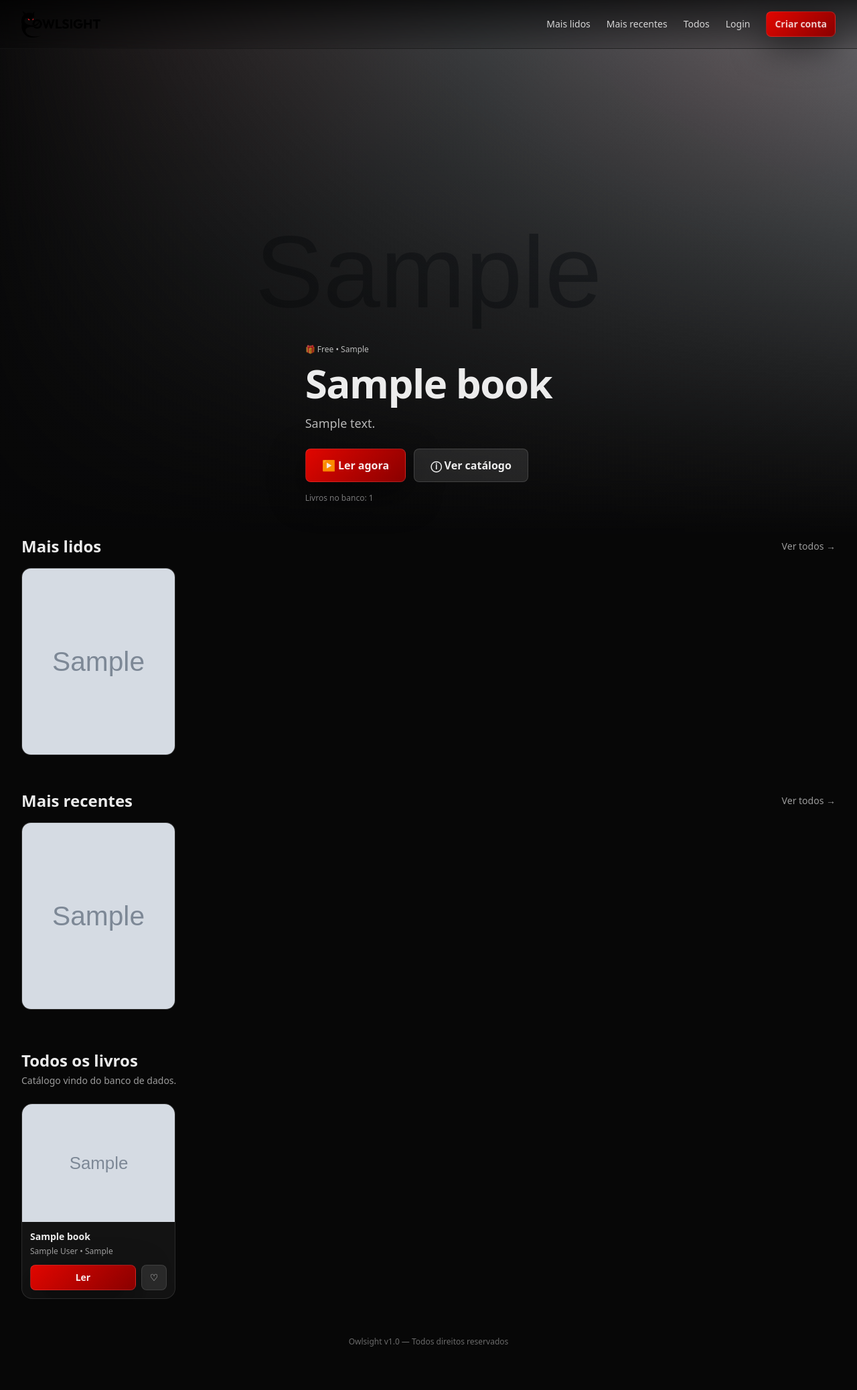
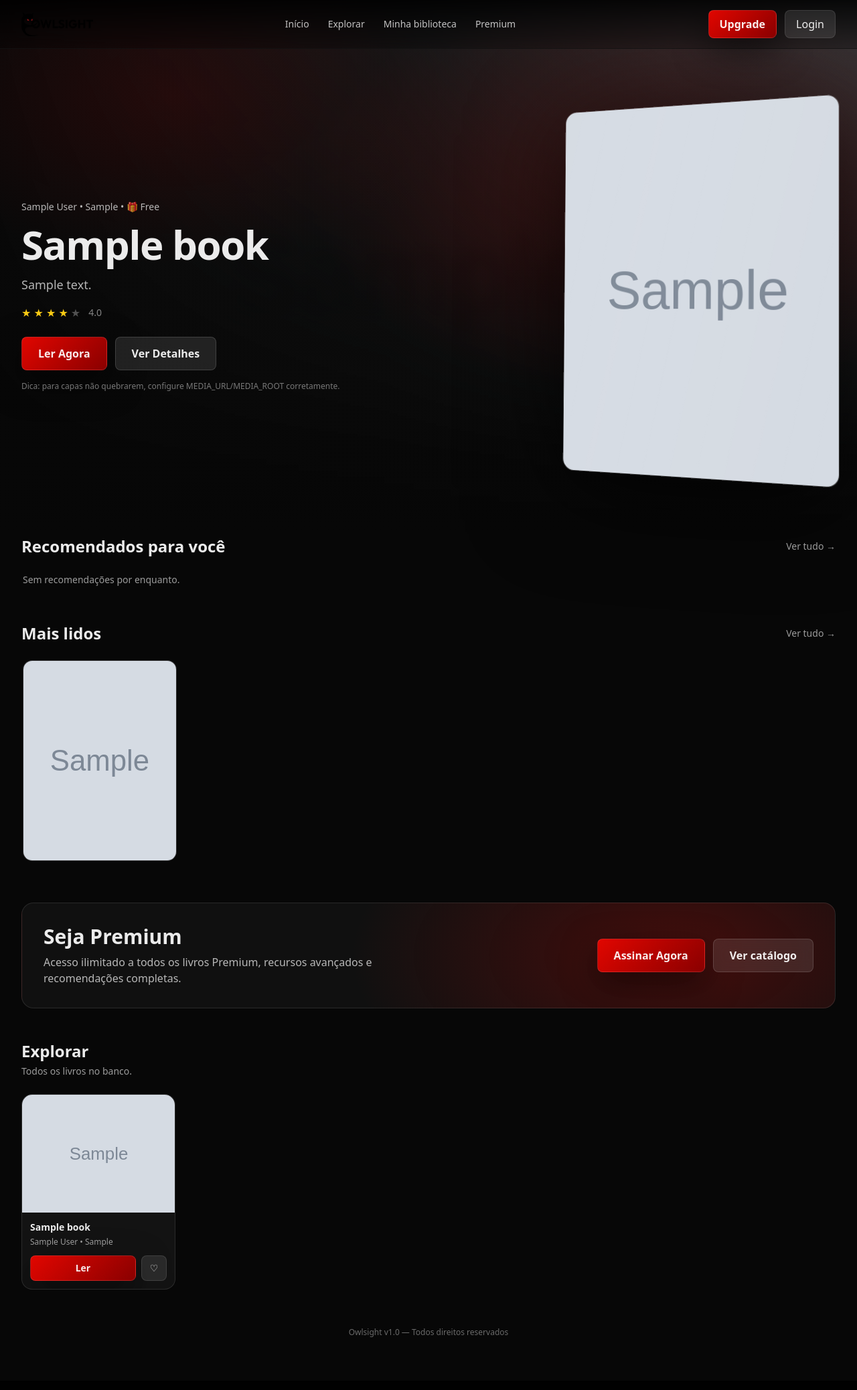
Before and after one commit to fernandomacombo/owlsight, a Django app: page / in a window 1280 px wide. Shown: the whole page at 67% size. After the commit the page ends 1997 px from the top, so only its background shows below. Run offline with Django 5.2, Linux system fonts and the light colour scheme; tables that the repository leaves empty hold one stand-in row (values such as "Sample post"); grey boxes marked "Sample" are stand-in pictures; some libraries are stand-ins or nearby versions.

Commit message:
atualizado

```diff
--- a/frontend/templates/frontend/index.html
+++ b/frontend/templates/frontend/index.html
@@ -16,67 +16,33 @@
     :root{
       --bg:#070707;
       --text: rgba(255,255,255,.92);
-      --muted: rgba(255,255,255,.62);
+      --muted: rgba(255,255,255,.65);
+      --muted2: rgba(255,255,255,.45);
       --stroke: rgba(255,255,255,.10);
       --red:#E10600;
       --red2:#8A0000;
+      --panel: rgba(0,0,0,.55);
     }
 
     html,body{ height:100%; background:var(--bg); color:var(--text); }
     body{ overflow-x:hidden; }
 
-    /* ====== NAV ====== */
-    .nav-glass{
-      background: linear-gradient(180deg, rgba(0,0,0,.70), rgba(0,0,0,.15));
-      backdrop-filter: blur(8px);
-      -webkit-backdrop-filter: blur(8px);
+    /* ===== NAV ===== */
+    .nav{
+      position:fixed; top:0; left:0; right:0; z-index:50;
+      background: linear-gradient(180deg, rgba(0,0,0,.85), rgba(0,0,0,.25));
       border-bottom: 1px solid rgba(255,255,255,.06);
+      backdrop-filter: blur(10px);
+      -webkit-backdrop-filter: blur(10px);
     }
+    .nav-link{
+      color: rgba(255,255,255,.75);
+      transition: color .15s ease, transform .15s ease;
+    }
+    .nav-link:hover{ color: rgba(255,255,255,.95); transform: translateY(-1px); }
 
-    /* ====== HERO (Netflix banner) ====== */
-    .hero{
-      position: relative;
-      height: 100vh;           /* ocupa toda tela */
-      min-height: 640px;
-      display: grid;
-      align-items: end;
-    }
-    @media (max-width: 640px){
-      .hero{ min-height: 720px; }
-    }
-
-    .hero-bg{
-      position:absolute; inset:0;
-      background:
-        radial-gradient(900px 520px at 15% 10%, rgba(225,6,0,.25), transparent 60%),
-        radial-gradient(700px 420px at 85% 15%, rgba(138,0,0,.20), transparent 60%),
-        #070707;
-      overflow:hidden;
-    }
-    .hero-bg img{
-      width:100%; height:100%;
-      object-fit: cover;
-      opacity:.55;
-      filter: saturate(1.08) contrast(1.08);
-      transform: scale(1.04);
-      animation: slowZoom 10s ease-in-out infinite alternate;
-    }
-    @keyframes slowZoom{
-      from{ transform: scale(1.04) translateY(0); }
-      to{ transform: scale(1.10) translateY(1%); }
-    }
-
-    /* Gradientes Netflix */
-    .hero-shade{
-      position:absolute; inset:0;
-      background:
-        linear-gradient(90deg, rgba(7,7,7,.95) 0%, rgba(7,7,7,.55) 45%, rgba(7,7,7,.08) 100%),
-        linear-gradient(180deg, rgba(7,7,7,.12) 0%, rgba(7,7,7,.85) 80%, rgba(7,7,7,1) 100%);
-    }
-
-    /* ====== BUTTONS ====== */
     .btn-red{
-      background: linear-gradient(135deg, var(--red), var(--red2));
+      background: linear-gradient(135deg,var(--red),var(--red2));
       border: 1px solid rgba(255,255,255,.12);
       box-shadow: 0 18px 50px rgba(0,0,0,.55);
     }
@@ -87,19 +53,97 @@
       -webkit-backdrop-filter: blur(10px);
     }
 
-    /* ====== ROWS ====== */
+    /* ===== HERO ===== */
+    .hero{
+      min-height: 100vh;
+      position: relative;
+      display:flex;
+      align-items: center;
+      padding-top: 84px; /* nav height */
+    }
+
+    .hero-bg{
+      position:absolute; inset:0;
+      overflow:hidden;
+      background: #050505;
+    }
+    .hero-bg .bg-img{
+      position:absolute; inset:-2%;
+      width:104%; height:104%;
+      object-fit: cover;
+      filter: blur(10px) saturate(1.1) contrast(1.05);
+      opacity:.35;
+      transform: scale(1.10);
+      animation: slowMove 10s ease-in-out infinite alternate;
+    }
+    @keyframes slowMove{
+      from{ transform: scale(1.10) translateY(0px); }
+      to  { transform: scale(1.16) translateY(10px); }
+    }
+
+    .hero-shade{
+      position:absolute; inset:0;
+      background:
+        radial-gradient(900px 520px at 78% 35%, rgba(225,6,0,.20), transparent 60%),
+        radial-gradient(700px 420px at 20% 18%, rgba(138,0,0,.18), transparent 60%),
+        linear-gradient(90deg, rgba(7,7,7,.95) 0%, rgba(7,7,7,.72) 45%, rgba(7,7,7,.15) 100%),
+        linear-gradient(180deg, rgba(7,7,7,.25) 0%, rgba(7,7,7,.95) 85%, rgba(7,7,7,1) 100%);
+    }
+
+    .fade-up{ animation: fadeUp .55s ease both; }
+    @keyframes fadeUp{
+      from{ opacity:0; transform: translateY(10px); }
+      to{ opacity:1; transform: translateY(0); }
+    }
+
+    /* Book “3D-ish” */
+    .book-wrap{
+      position: relative;
+      width: min(420px, 80vw);
+      aspect-ratio: 3/4;
+      transform: translateZ(0);
+      filter: drop-shadow(0 30px 70px rgba(0,0,0,.75));
+    }
+    .book{
+      width:100%; height:100%;
+      border-radius: 18px;
+      overflow:hidden;
+      border: 1px solid rgba(255,255,255,.10);
+      background: rgba(255,255,255,.06);
+      transform: perspective(900px) rotateY(-14deg) rotateX(2deg);
+      animation: bookFloat 4.8s ease-in-out infinite;
+    }
+    @keyframes bookFloat{
+      0%,100%{ transform: perspective(900px) rotateY(-14deg) rotateX(2deg) translateY(0); }
+      50%{ transform: perspective(900px) rotateY(-12deg) rotateX(1deg) translateY(-10px); }
+    }
+    .book img{ width:100%; height:100%; object-fit: cover; display:block; }
+    .book:after{
+      content:"";
+      position:absolute; inset:-35% -50%;
+      background: linear-gradient(90deg, transparent, rgba(255,255,255,.16), transparent);
+      transform: rotate(12deg);
+      animation: shine 2.8s ease-in-out infinite;
+      pointer-events:none;
+    }
+    @keyframes shine{
+      from{ transform: translateX(-28%) rotate(12deg); opacity:.25; }
+      to  { transform: translateX(28%) rotate(12deg); opacity:.25; }
+    }
+
+    /* ===== ROWS ===== */
     .row{
       display:flex;
       gap: 14px;
       overflow-x:auto;
-      padding-bottom: 12px;
+      padding: 8px 2px 14px;
       scroll-snap-type: x mandatory;
     }
     .row::-webkit-scrollbar{ height: 10px; }
     .row::-webkit-scrollbar-thumb{ background: rgba(255,255,255,.14); border-radius: 999px; }
     .row::-webkit-scrollbar-track{ background: rgba(255,255,255,.04); border-radius: 999px; }
 
-    .card{
+    .tile{
       width: 180px;
       flex: 0 0 auto;
       scroll-snap-align: start;
@@ -107,42 +151,31 @@
       transform: translateZ(0);
       transition: transform .18s ease;
     }
-    @media (min-width: 640px){ .card{ width: 210px; } }
-    @media (min-width: 1024px){ .card{ width: 230px; } }
+    @media (min-width:640px){ .tile{ width: 210px; } }
+    @media (min-width:1024px){ .tile{ width: 230px; } }
 
     .poster{
-      height: 280px;
+      height: 300px;
       border-radius: 14px;
-      overflow: hidden;
+      overflow:hidden;
       border: 1px solid rgba(255,255,255,.10);
-      background: rgba(255,255,255,.05);
+      background: rgba(255,255,255,.06);
     }
-    .poster img{
-      width:100%; height:100%;
-      object-fit: cover;
-      display:block;
-    }
+    .poster img{ width:100%; height:100%; object-fit: cover; display:block; }
 
-    .card:hover{ transform: scale(1.08); z-index: 30; }
-    .info{
-      position:absolute;
-      left:0; right:0;
-      bottom:-10px;
+    .tile:hover{ transform: scale(1.10); z-index: 30; }
+    .tile-info{
+      position:absolute; left:0; right:0; bottom:-8px;
       transform: translateY(16px);
       opacity:0;
       transition: opacity .18s ease, transform .18s ease;
       padding: 10px;
       border-radius: 14px;
-      background: rgba(0,0,0,.85);
+      background: rgba(0,0,0,.86);
       border: 1px solid rgba(255,255,255,.10);
       box-shadow: 0 20px 60px rgba(0,0,0,.65);
-      pointer-events:none;
     }
-    .card:hover .info{
-      opacity:1;
-      transform: translateY(0);
-      pointer-events:auto;
-    }
+    .tile:hover .tile-info{ opacity:1; transform: translateY(0); }
 
     .clamp-2{
       display:-webkit-box;
@@ -151,13 +184,14 @@
       overflow:hidden;
     }
 
-    /* ====== small subtle motion ====== */
-    .fade-up{
-      animation: fadeUp .6s ease both;
-    }
-    @keyframes fadeUp{
-      from{ opacity:0; transform: translateY(10px); }
-      to{ opacity:1; transform: translateY(0); }
+    /* Premium strip */
+    .premium-strip{
+      border: 1px solid rgba(255,255,255,.10);
+      background:
+        radial-gradient(800px 420px at 80% 50%, rgba(225,6,0,.25), transparent 60%),
+        rgba(255,255,255,.04);
+      border-radius: 18px;
+      overflow:hidden;
     }
 
     @media (prefers-reduced-motion: reduce){
@@ -169,58 +203,52 @@
 <body>
 
   <!-- NAV -->
-  <header class="fixed top-0 left-0 right-0 z-50 nav-glass">
+  <header class="nav">
     <div class="mx-auto max-w-7xl px-4 sm:px-6 lg:px-8 h-[72px] flex items-center justify-between">
-      <!-- Logo livre -->
+      <!-- logo livre (sem caixa) -->
       <a href="{% url 'frontend:home' %}" class="flex items-center gap-3">
         <img src="{% static 'frontend/images/logo.png' %}" alt="Owlsight"
-             class="h-10 w-auto object-contain"
+             class="h-9 w-auto object-contain"
              onerror="this.style.display='none'; this.parentElement.innerHTML='<span style=&quot;color:white;font-weight:900;font-size:20px&quot;>Owlsight</span>';">
       </a>
 
-      <nav class="hidden md:flex items-center gap-6 text-sm text-white/80">
-        <a href="#mais-lidos" class="hover:text-white">Mais lidos</a>
-        <a href="#mais-recentes" class="hover:text-white">Mais recentes</a>
-        <a href="#todos" class="hover:text-white">Todos</a>
+      <nav class="hidden md:flex items-center gap-7 text-sm">
+        <a class="nav-link" href="{% url 'frontend:home' %}">Início</a>
+        <a class="nav-link" href="#todos">Explorar</a>
+        {% if user.is_authenticated %}
+          <a class="nav-link" href="{% url 'frontend:account' %}">Minha biblioteca</a>
+        {% else %}
+          <a class="nav-link" href="{% url 'frontend:login' %}">Minha biblioteca</a>
+        {% endif %}
+        <a class="nav-link" href="#premium">Premium</a>
+      </nav>
+
+      <div class="hidden md:flex items-center gap-3">
+        <a href="#premium" class="px-4 py-2 rounded-lg btn-red font-semibold">Upgrade</a>
 
         {% if user.is_authenticated %}
-          <a href="{% url 'frontend:favorites' %}" class="hover:text-white">Favoritos</a>
-          <a href="{% url 'frontend:account' %}" class="hover:text-white">Minha conta</a>
-          {% if user.is_staff or user.is_superuser %}
-            <a href="/admin/" class="hover:text-white">Admin</a>
+          <a href="{% url 'frontend:account' %}" class="flex items-center gap-2 px-2 py-2 rounded-lg bg-white/5 border border-white/10">
+            <div class="w-8 h-8 rounded-full bg-white/10 grid place-items-center text-xs">👤</div>
+            <span class="text-sm text-white/80 hidden lg:inline">{{ user.username|default:"Conta" }}</span>
+            <span class="text-white/60">▾</span>
+          </a>
+        {% else %}
+          <a href="{% url 'frontend:login' %}" class="px-4 py-2 rounded-lg bg-white/10 border border-white/10">Login</a>
         {% endif %}
-          <form method="post" action="{% url 'frontend:logout' %}">
-            {% csrf_token %}
-            <button class="px-3 py-2 rounded-lg bg-white/10 hover:bg-white/15 border border-white/10">Sair</button>
-          </form>
-        {% else %}
-          <a href="{% url 'frontend:login' %}" class="hover:text-white">Login</a>
-          <a href="{% url 'frontend:register' %}" class="px-3 py-2 rounded-lg btn-red font-semibold">Criar conta</a>
-        {% endif %}
-      </nav>
+      </div>
 
-      <button id="menuBtn" class="md:hidden px-3 py-2 rounded-lg bg-white/10 border border-white/10">
-        ☰
-      </button>
+      <button id="menuBtn" class="md:hidden px-3 py-2 rounded-lg bg-white/10 border border-white/10">☰</button>
     </div>
 
     <div id="mobileMenu" class="hidden md:hidden border-t border-white/10 bg-black/80">
       <div class="mx-auto max-w-7xl px-4 py-3 grid gap-2 text-sm">
-        <a href="#mais-lidos" class="py-2">Mais lidos</a>
-        <a href="#mais-recentes" class="py-2">Mais recentes</a>
-        <a href="#todos" class="py-2">Todos</a>
-
+        <a href="{% url 'frontend:home' %}" class="py-2">Início</a>
+        <a href="#todos" class="py-2">Explorar</a>
+        <a href="#premium" class="py-2">Premium</a>
         {% if user.is_authenticated %}
-          <a href="{% url 'frontend:favorites' %}" class="py-2">Favoritos</a>
-          <a href="{% url 'frontend:account' %}" class="py-2">Minha conta</a>
-          {% if user.is_staff or user.is_superuser %}
-            <a href="/admin/" class="py-2">Admin</a>
-          {% endif %}
-          <form method="post" action="{% url 'frontend:logout' %}">
-            {% csrf_token %}
-            <button class="w-full text-left py-2">Sair</button>
-          </form>
+          <a href="{% url 'frontend:account' %}" class="py-2">Minha biblioteca</a>
         {% else %}
+          <a href="{% url 'frontend:login' %}" class="py-2">Minha biblioteca</a>
           <a href="{% url 'frontend:login' %}" class="py-2">Login</a>
           <a href="{% url 'frontend:register' %}" class="py-2">Criar conta</a>
         {% endif %}
@@ -232,26 +260,29 @@
   <section class="hero">
     <div class="hero-bg">
       {% if featured and featured.cover %}
-        <img src="{{ featured.cover.url }}" alt="{{ featured.title }}">
+        <img class="bg-img" src="{{ featured.cover.url }}" alt="{{ featured.title }}">
       {% else %}
-        <!-- fallback sem quebrar -->
-        <img src="{% static 'frontend/images/hero_fallback.jpg' %}" alt="Owlsight">
+        <!-- se você não tiver este arquivo, pode criar depois (qualquer imagem escura) -->
+        <img class="bg-img" src="{% static 'frontend/images/hero_fallback.jpg' %}" alt="Owlsight">
       {% endif %}
     </div>
     <div class="hero-shade"></div>
 
-    <div class="relative mx-auto max-w-7xl px-4 sm:px-6 lg:px-8 pb-12">
-      <div class="max-w-2xl fade-up">
-        <div class="text-xs text-white/70">
+    <div class="relative mx-auto max-w-7xl px-4 sm:px-6 lg:px-8 w-full">
+      <div class="grid lg:grid-cols-2 gap-10 items-center">
+        <!-- LEFT -->
+        <div class="fade-up max-w-2xl">
+          <div class="text-sm text-white/70">
             {% if featured %}
-            {% if featured.book_type == "premium" %}💎 Premium{% else %}🎁 Free{% endif %}
+              {{ featured.author|default:"" }}
               {% if featured.genre %} • {{ featured.genre }}{% endif %}
+              {% if featured.book_type == "premium" %} • 💎 Premium{% else %} • 🎁 Free{% endif %}
             {% else %}
-            Biblioteca inteligente
+              Biblioteca inteligente — estilo cinema
             {% endif %}
           </div>
 
-        <h1 class="mt-3 text-4xl sm:text-5xl lg:text-6xl font-black tracking-tight">
+          <h1 class="mt-4 text-4xl sm:text-5xl lg:text-6xl font-black tracking-tight">
             {% if featured %}{{ featured.title }}{% else %}Owlsight{% endif %}
           </h1>
 
@@ -259,31 +290,46 @@
             {% if featured and featured.description %}
               {{ featured.description }}
             {% else %}
-            Explore livros em um layout cinematográfico e moderno — estilo Netflix.
+              Explore livros em um layout cinematográfico moderno, com recomendações e leitura fluida.
             {% endif %}
           </p>
 
+          <!-- rating visual simples (estático por enquanto) -->
+          <div class="mt-4 flex items-center gap-1 text-yellow-400">
+            ★ ★ ★ ★ <span class="text-white/30">★</span>
+            <span class="text-white/50 text-sm ml-2">4.0</span>
+          </div>
+
           <div class="mt-6 flex flex-col sm:flex-row gap-3">
             {% if featured %}
-            <a href="{% url 'frontend:read' featured.id 1 %}"
-               class="px-6 py-3 rounded-lg font-bold btn-red text-center">
-              ▶ Ler agora
+              <a href="{% url 'frontend:read' featured.id 1 %}" class="px-6 py-3 rounded-lg btn-red font-bold text-center">
+                Ler Agora
+              </a>
+              <a href="#todos" class="px-6 py-3 rounded-lg btn-ghost font-semibold text-center">
+                Ver Detalhes
               </a>
             {% else %}
-            <a href="/admin/"
-               class="px-6 py-3 rounded-lg font-bold btn-red text-center">
-              Abrir Admin
-            </a>
+              <a href="/admin/" class="px-6 py-3 rounded-lg btn-red font-bold text-center">Adicionar Livros</a>
+              <a href="#todos" class="px-6 py-3 rounded-lg btn-ghost font-semibold text-center">Explorar</a>
             {% endif %}
-
-          <a href="#todos"
-             class="px-6 py-3 rounded-lg font-semibold btn-ghost text-center">
-            ⓘ Ver catálogo
-          </a>
           </div>
 
           <div class="mt-4 text-xs text-white/45">
-          Livros no banco: {{ db_books_count|default:"0" }}
+            Dica: para capas não quebrarem, configure MEDIA_URL/MEDIA_ROOT corretamente.
+          </div>
+        </div>
+
+        <!-- RIGHT (capa grande) -->
+        <div class="hidden lg:flex justify-end">
+          <div class="book-wrap fade-up">
+            <div class="book relative">
+              {% if featured and featured.cover %}
+                <img src="{{ featured.cover.url }}" alt="{{ featured.title }}">
+              {% else %}
+                <div class="w-full h-full grid place-items-center text-6xl bg-white/5">📕</div>
+              {% endif %}
+            </div>
+          </div>
         </div>
       </div>
     </div>
@@ -293,16 +339,16 @@
   <main class="relative -mt-10 pb-16">
     <div class="mx-auto max-w-7xl px-4 sm:px-6 lg:px-8">
 
-      <!-- ROW: MOST READ -->
-      <section id="mais-lidos" class="pt-10">
+      <!-- RECOMMENDED -->
+      <section class="pt-10">
         <div class="flex items-center justify-between">
-          <h2 class="text-xl sm:text-2xl font-black">Mais lidos</h2>
-          <a href="#todos" class="text-sm text-white/60 hover:text-white">Ver todos →</a>
+          <h2 class="text-xl sm:text-2xl font-black">Recomendados para você</h2>
+          <a href="#todos" class="text-sm text-white/60 hover:text-white">Ver tudo →</a>
         </div>
 
         <div class="row mt-4">
-          {% for b in most_read %}
-            <article class="card">
+          {% for b in recommended %}
+            <article class="tile">
               <div class="poster">
                 {% if b.cover %}
                   <img src="{{ b.cover.url }}" alt="{{ b.title }}">
@@ -311,78 +357,80 @@
                 {% endif %}
               </div>
 
-              <div class="info">
+              <div class="tile-info">
                 <div class="text-sm font-extrabold clamp-2">{{ b.title }}</div>
                 <div class="text-xs text-white/70 mt-1">
                   {{ b.author|default:"" }}{% if b.genre %} • {{ b.genre }}{% endif %}
                 </div>
-                <p class="text-xs text-white/70 mt-2 clamp-2">
-                  {{ b.description|default:""|truncatechars:120 }}
-                </p>
                 <div class="mt-3 flex gap-2">
-                  <a href="{% url 'frontend:read' b.id 1 %}" class="flex-1 px-3 py-2 rounded-lg btn-red text-center text-sm font-semibold">
-                    Ler
-                  </a>
-                  <a href="{% url 'frontend:login' %}" class="px-3 py-2 rounded-lg bg-white/10 border border-white/10 text-sm">
-                    ♡
-                  </a>
+                  <a href="{% url 'frontend:read' b.id 1 %}" class="flex-1 px-3 py-2 rounded-lg btn-red text-center text-sm font-semibold">Ler</a>
+                  <a href="{% url 'frontend:login' %}" class="px-3 py-2 rounded-lg bg-white/10 border border-white/10 text-sm">♡</a>
                 </div>
               </div>
             </article>
           {% empty %}
-            <div class="text-white/60 text-sm">Ainda não há livros.</div>
+            <div class="text-white/60 text-sm">Sem recomendações por enquanto.</div>
           {% endfor %}
         </div>
       </section>
 
-      <!-- ROW: MOST RECENT -->
-      <section id="mais-recentes" class="pt-10">
+      <!-- MOST READ -->
+      <section class="pt-10">
         <div class="flex items-center justify-between">
-          <h2 class="text-xl sm:text-2xl font-black">Mais recentes</h2>
-          <a href="#todos" class="text-sm text-white/60 hover:text-white">Ver todos →</a>
+          <h2 class="text-xl sm:text-2xl font-black">Mais lidos</h2>
+          <a href="#todos" class="text-sm text-white/60 hover:text-white">Ver tudo →</a>
         </div>
 
         <div class="row mt-4">
-          {% for b in most_recent %}
-            <article class="card">
+          {% for b in most_read %}
+            <article class="tile">
               <div class="poster">
                 {% if b.cover %}
                   <img src="{{ b.cover.url }}" alt="{{ b.title }}">
                 {% else %}
-                  <div class="h-full grid place-items-center text-4xl">🆕</div>
+                  <div class="h-full grid place-items-center text-4xl">🔥</div>
                 {% endif %}
               </div>
 
-              <div class="info">
+              <div class="tile-info">
                 <div class="text-sm font-extrabold clamp-2">{{ b.title }}</div>
                 <div class="text-xs text-white/70 mt-1">
                   {{ b.author|default:"" }}{% if b.genre %} • {{ b.genre }}{% endif %}
                 </div>
-                <p class="text-xs text-white/70 mt-2 clamp-2">
-                  {{ b.description|default:""|truncatechars:120 }}
-                </p>
                 <div class="mt-3 flex gap-2">
-                  <a href="{% url 'frontend:read' b.id 1 %}" class="flex-1 px-3 py-2 rounded-lg btn-red text-center text-sm font-semibold">
-                    Ler
-                  </a>
-                  <a href="{% url 'frontend:login' %}" class="px-3 py-2 rounded-lg bg-white/10 border border-white/10 text-sm">
-                    ♡
-                  </a>
+                  <a href="{% url 'frontend:read' b.id 1 %}" class="flex-1 px-3 py-2 rounded-lg btn-red text-center text-sm font-semibold">Ler</a>
+                  <a href="{% url 'frontend:login' %}" class="px-3 py-2 rounded-lg bg-white/10 border border-white/10 text-sm">♡</a>
                 </div>
               </div>
             </article>
           {% empty %}
-            <div class="text-white/60 text-sm">Sem livros recentes.</div>
+            <div class="text-white/60 text-sm">Sem livros ainda.</div>
           {% endfor %}
         </div>
       </section>
 
-      <!-- GRID: ALL -->
+      <!-- PREMIUM STRIP -->
+      <section id="premium" class="pt-12">
+        <div class="premium-strip p-6 sm:p-8 grid lg:grid-cols-2 gap-6 items-center">
+          <div>
+            <h3 class="text-2xl sm:text-3xl font-black">Seja Premium</h3>
+            <p class="text-white/70 mt-2">
+              Acesso ilimitado a todos os livros Premium, recursos avançados e recomendações completas.
+            </p>
+          </div>
+          <div class="flex flex-col sm:flex-row gap-3 lg:justify-end">
+            <a href="#" class="px-6 py-3 rounded-lg btn-red font-bold text-center">Assinar Agora</a>
+            <a href="#todos" class="px-6 py-3 rounded-lg btn-ghost font-semibold text-center">Ver catálogo</a>
+          </div>
+        </div>
+      </section>
+
+      <!-- ALL BOOKS -->
       <section id="todos" class="pt-12">
         <div class="flex items-end justify-between gap-4">
           <div>
-            <h2 class="text-xl sm:text-2xl font-black">Todos os livros</h2>
-            <p class="text-sm text-white/60 mt-1">Catálogo vindo do banco de dados.</p>
+            <h2 class="text-xl sm:text-2xl font-black">Explorar</h2>
+            <p class="text-sm text-white/60 mt-1">Todos os livros no banco.</p>
           </div>
         </div>
 
@@ -402,13 +450,10 @@
                 <div class="text-xs text-white/60 mt-1">
                   {{ b.author|default:"" }}{% if b.genre %} • {{ b.genre }}{% endif %}
                 </div>
+
                 <div class="mt-3 flex gap-2">
-                  <a href="{% url 'frontend:read' b.id 1 %}" class="flex-1 px-3 py-2 rounded-lg btn-red text-center text-sm font-semibold">
-                    Ler
-                  </a>
-                  <a href="{% url 'frontend:login' %}" class="px-3 py-2 rounded-lg bg-white/10 border border-white/10 text-sm">
-                    ♡
-                  </a>
+                  <a href="{% url 'frontend:read' b.id 1 %}" class="flex-1 px-3 py-2 rounded-lg btn-red text-center text-sm font-semibold">Ler</a>
+                  <a href="{% url 'frontend:login' %}" class="px-3 py-2 rounded-lg bg-white/10 border border-white/10 text-sm">♡</a>
                 </div>
               </div>
             </article>
```
Lines whose indentation alone changed are shown as unchanged.
